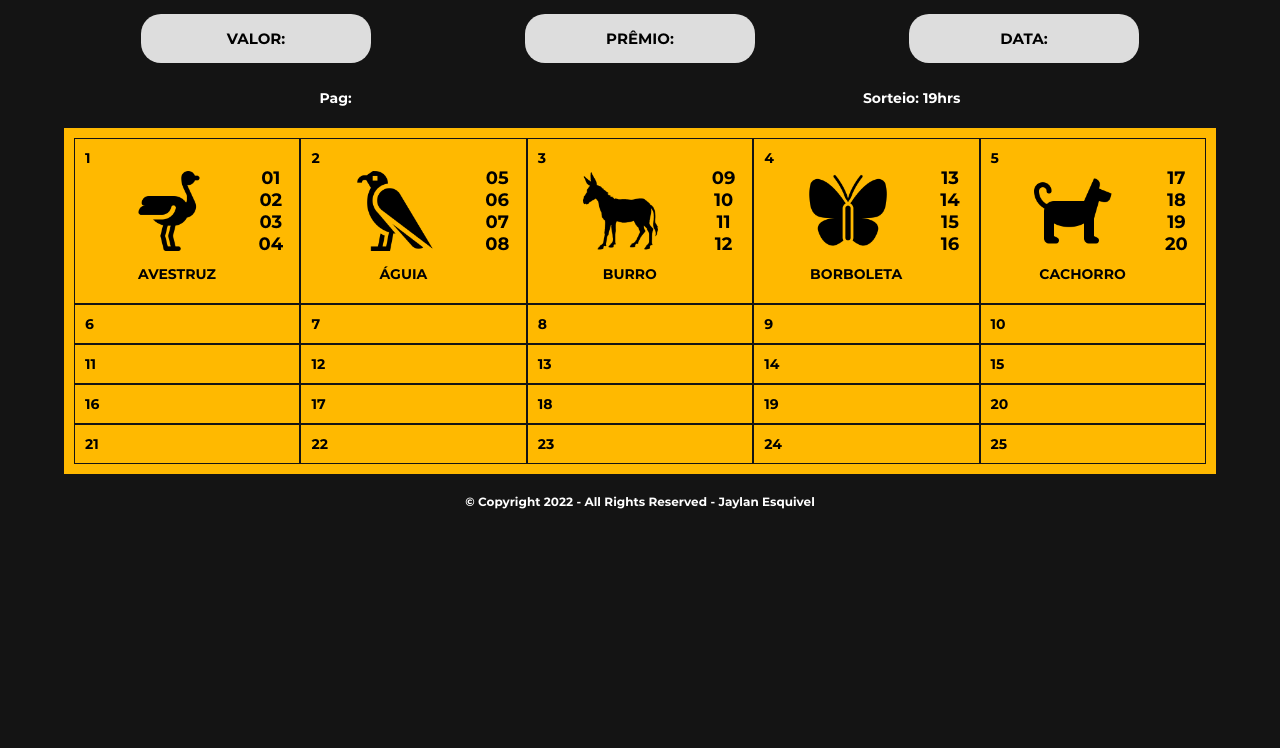
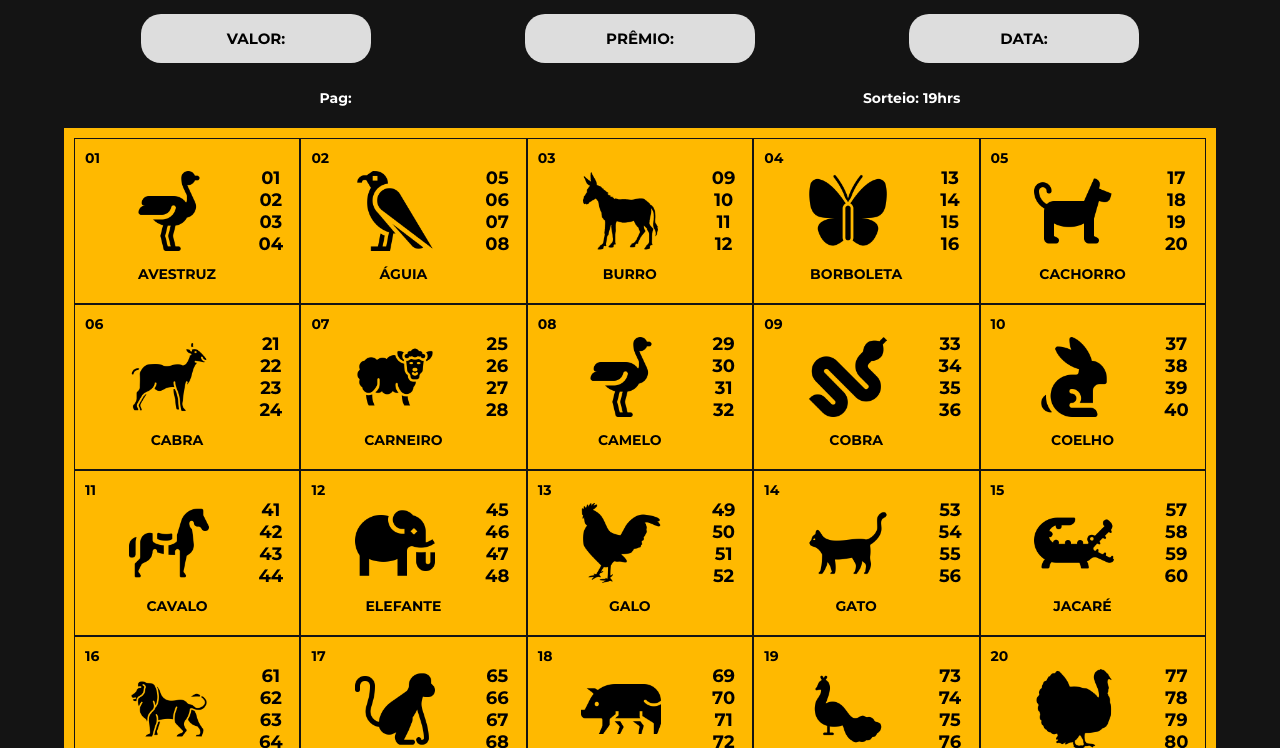
Before and after one commit to JaylanEsquivel/page-rifa-dezena, a plain HTML site: page index.html in a window 1280 px wide. Shown: the part 52-800 px from the top of the page. Drawn offline with Linux system fonts and the light colour scheme.

Commit message:
min-server de montagem de tela dinamica

```diff
--- a/assets/js/myfunctions.js
+++ b/assets/js/myfunctions.js
@@ -0,0 +1,50 @@
+$(document).ready(function() {
+    $.ajax({
+            url: "../assets/json/server.json",
+            type: "GET",
+            dataType: 'json',
+            error: function(jqXHR, textStatus, errorThrown){
+                console.log('jqXHR: \n'+jqXHR);
+                console.log('textStatus: \n'+textStatus);
+                console.log('errorThrown: \n'+errorThrown);
+            },
+            success: function(retorno){
+                var dados = JSON.parse(JSON.stringify(retorno['data']));
+                var html = "";
+                var cont = 0;
+
+                $.each(dados, function( p, item ){
+
+                    if(cont == 0){
+                        html +=    "<div class='bloco-2'>";
+                    }
+
+                        html +=    "       <div class='bilhete'>";
+                        html +=    "                <div class='bilhete-superior'>";
+                        html +=    "                   <span class='cod-grupo'>"+item.grupo+"</span>";
+                        html +=    "                </div>";
+                        html +=    "               <div class='bilhete-main'>";
+                        html +=    "                    <div class='image'><img src='."+item.image+"' /></div>";
+                        html +=    "                     <div class='numeros'>";
+                        html +=    "                        <span class='num'>"+item.numeros.one+"</span>";
+                        html +=    "                       <span class='num'>"+item.numeros.two+"</span>";
+                        html +=    "                       <span class='num'>"+item.numeros.three+"</span>";
+                        html +=    "                        <span class='num'>"+item.numeros.four+"</span>";
+                        html +=    "                    </div>";
+                        html +=    "                </div>";
+                        html +=    "               <div class='bilhete-inferior'>";
+                        html +=    "                    <span class='nome-grupo'>"+item.nome+"</span>";
+                        html +=    "                </div>";
+                        html +=    "        </div>";
+
+                    if(cont == 4){
+                        html +=    "    </div>";
+                        cont = 0;
+                    }else{
+                        cont++;
+                    }
+                });
+                $("#mainbar").html(html);
+            }
+    });
+});
--- /dev/null
+++ b/assets/json/server.json
@@ -0,0 +1,280 @@
+{
+   "data":[
+	   {
+		  "grupo":"01",
+		  "nome":"AVESTRUZ",
+		  "image": "/assets/img/animais/aveztruz.png",
+		  "numeros":{
+			 "one": "01",
+			 "two": "02",
+			 "three": "03",
+			 "four": "04"
+		  }
+	   },
+	   {
+		  "grupo":"02",
+		  "nome":"ÁGUIA",
+		  "image": "/assets/img/animais/aguia.png",
+		  "numeros":{
+			 "one": "05",
+			 "two": "06",
+			 "three": "07",
+			 "four": "08"
+		  }
+	   },
+	   {
+		  "grupo":"03",
+		  "nome":"BURRO",
+		  "image": "/assets/img/animais/burro.png",
+		  "numeros":{
+			 "one": "09",
+			 "two": "10",
+			 "three": "11",
+			 "four": "12"
+		  }
+	   },
+	   {
+		  "grupo":"04",
+		  "nome":"BORBOLETA",
+		  "image": "/assets/img/animais/borboleta.png",
+		  "numeros":{
+			 "one": "13",
+			 "two": "14",
+			 "three": "15",
+			 "four": "16"
+		  }
+	   },
+	   {
+		  "grupo":"05",
+		  "nome":"CACHORRO",
+		  "image": "/assets/img/animais/cachorro.png",
+		  "numeros":{
+			 "one": "17",
+			 "two": "18",
+			 "three": "19",
+			 "four": "20"
+		  }
+	   },
+	   {
+		  "grupo":"06",
+		  "nome":"CABRA",
+		  "image": "/assets/img/animais/cabra.png",
+		  "numeros":{
+			 "one": "21",
+			 "two": "22",
+			 "three": "23",
+			 "four": "24"
+		  }
+	   },
+	   {
+		  "grupo":"07",
+		  "nome":"CARNEIRO",
+		  "image": "/assets/img/animais/carneiro.png",
+		  "numeros":{
+			 "one": "25",
+			 "two": "26",
+			 "three": "27",
+			 "four": "28"
+		  }
+	   },
+	   {
+		  "grupo":"08",
+		  "nome":"CAMELO",
+		  "image": "/assets/img/animais/aveztruz.png",
+		  "numeros":{
+			 "one": "29",
+			 "two": "30",
+			 "three": "31",
+			 "four": "32"
+		  }
+	   },
+	   {
+		  "grupo":"09",
+		  "nome":"COBRA",
+		  "image": "/assets/img/animais/cobra.png",
+		  "numeros":{
+			 "one": "33",
+			 "two": "34",
+			 "three": "35",
+			 "four": "36"
+		  }
+	   },
+	   {
+		  "grupo":"10",
+		  "nome":"COELHO",
+		  "image": "/assets/img/animais/coelho.png",
+		  "numeros":{
+			 "one": "37",
+			 "two": "38",
+			 "three": "39",
+			 "four": "40"
+		  }
+	   },
+	   {
+		  "grupo":"11",
+		  "nome":"CAVALO",
+		  "image": "/assets/img/animais/cavalo.png",
+		  "numeros":{
+			 "one": "41",
+			 "two": "42",
+			 "three": "43",
+			 "four": "44"
+		  }
+	   },
+	   {
+		  "grupo":"12",
+		  "nome":"ELEFANTE",
+		  "image": "/assets/img/animais/elefante.png",
+		  "numeros":{
+			 "one": "45",
+			 "two": "46",
+			 "three": "47",
+			 "four": "48"
+		  }
+	   },
+	   {
+		  "grupo":"13",
+		  "nome":"GALO",
+		  "image": "/assets/img/animais/galo.png",
+		  "numeros":{
+			 "one": "49",
+			 "two": "50",
+			 "three": "51",
+			 "four": "52"
+		  }
+	   },
+	   {
+		  "grupo":"14",
+		  "nome":"GATO",
+		  "image": "/assets/img/animais/gato.png",
+		  "numeros":{
+			 "one": "53",
+			 "two": "54",
+			 "three": "55",
+			 "four": "56"
+		  }
+	   },
+	   {
+		  "grupo":"15",
+		  "nome":"JACARÉ",
+		  "image": "/assets/img/animais/jacare.png",
+		  "numeros":{
+			 "one": "57",
+			 "two": "58",
+			 "three": "59",
+			 "four": "60"
+		  }
+	   },
+	   {
+		  "grupo":"16",
+		  "nome":"LEÃO",
+		  "image": "/assets/img/animais/leao.png",
+		  "numeros":{
+			 "one": "61",
+			 "two": "62",
+			 "three": "63",
+			 "four": "64"
+		  }
+	   },
+	   {
+		  "grupo":"17",
+		  "nome":"MACACO",
+		  "image": "/assets/img/animais/macaco.png",
+		  "numeros":{
+			 "one": "65",
+			 "two": "66",
+			 "three": "67",
+			 "four": "68"
+		  }
+	   },
+	   {
+		  "grupo":"18",
+		  "nome":"PORCO",
+		  "image": "/assets/img/animais/porco.png",
+		  "numeros":{
+			 "one": "69",
+			 "two": "70",
+			 "three": "71",
+			 "four": "72"
+		  }
+	   },
+	   {
+		  "grupo":"19",
+		  "nome":"PAVÃO",
+		  "image": "/assets/img/animais/pavao.png",
+		  "numeros":{
+			 "one": "73",
+			 "two": "74",
+			 "three": "75",
+			 "four": "76"
+		  }
+	   },
+	   {
+		  "grupo":"20",
+		  "nome":"PERU",
+		  "image": "/assets/img/animais/peru.png",
+		  "numeros":{
+			 "one": "77",
+			 "two": "78",
+			 "three": "79",
+			 "four": "80"
+		  }
+	   },
+	   {
+		  "grupo":"21",
+		  "nome":"TOURO",
+		  "image": "/assets/img/animais/touro.png",
+		  "numeros":{
+			 "one": "81",
+			 "two": "82",
+			 "three": "83",
+			 "four": "84"
+		  }
+	   },
+	   {
+		  "grupo":"22",
+		  "nome":"TIGRE",
+		  "image": "/assets/img/animais/tigre.png",
+		  "numeros":{
+			 "one": "85",
+			 "two": "86",
+			 "three": "87",
+			 "four": "88"
+		  }
+	   },
+	   {
+		  "grupo":"23",
+		  "nome":"URSO",
+		  "image": "/assets/img/animais/urso-polar.png",
+		  "numeros":{
+			 "one": "89",
+			 "two": "90",
+			 "three": "91",
+			 "four": "92"
+		  }
+	   },
+
+	   {
+		  "grupo":"24",
+		  "nome":"VEADO",
+		  "image": "/assets/img/animais/veado.png",
+		  "numeros":{
+			 "one": "93",
+			 "two": "94",
+			 "three": "95",
+			 "four": "96"
+		  }
+	   },
+	   {
+		  "grupo":"25",
+		  "nome":"VACA",
+		  "image": "/assets/img/animais/vaca.png",
+		  "numeros":{
+			 "one": "97",
+			 "two": "98",
+			 "three": "99",
+			 "four": "00"
+		  }
+	   }
+	]
+}
--- a/index.html
+++ b/index.html
@@ -29,124 +29,7 @@
             </div>
         </header>
         <main>
-            <div id="mainbar">
-                <div class="bloco-2">
-                    <div class="bilhete">
-                            <div class="bilhete-superior">
-                                <span class="cod-grupo">1</span>
-                            </div>
-                            <div class="bilhete-main">
-                                <div class="image"><img src="./assets/img/animais/aveztruz.png" /></div>
-                                <div class="numeros">
-                                    <span class="num">01</span>
-                                    <span class="num">02</span>
-                                    <span class="num">03</span>
-                                    <span class="num">04</span>
-                                </div>
-                            </div>
-                            <div class="bilhete-inferior">
-                                <span class="nome-grupo">AVESTRUZ</span>
-                            </div>
-                    </div>
-                    <div class="bilhete">
-                        <div class="bilhete-superior">
-                            <span class="cod-grupo">2</span>
-                        </div>
-                        <div class="bilhete-main">
-                            <div class="image"><img src="./assets/img/animais/aguia.png" /></div>
-                            <div class="numeros">
-                                <span class="num">05</span>
-                                <span class="num">06</span>
-                                <span class="num">07</span>
-                                <span class="num">08</span>
-                            </div>
-                        </div>
-                        <div class="bilhete-inferior">
-                            <span class="nome-grupo">ÁGUIA</span>
-                        </div>
-                    </div>
-                    <div class="bilhete">
-                        <div class="bilhete-superior">
-                            <span class="cod-grupo">3</span>
-                        </div>
-                        <div class="bilhete-main">
-                            <div class="image"><img src="./assets/img/animais/burro.png" /></div>
-                            <div class="numeros">
-                                <span class="num">09</span>
-                                <span class="num">10</span>
-                                <span class="num">11</span>
-                                <span class="num">12</span>
-                            </div>
-                        </div>
-                        <div class="bilhete-inferior">
-                            <span class="nome-grupo">BURRO</span>
-                        </div>
-                    </div>
-                    <div class="bilhete">
-                        <div class="bilhete-superior">
-                            <span class="cod-grupo">4</span>
-                        </div>
-                        <div class="bilhete-main">
-                            <div class="image"><img src="./assets/img/animais/borboleta.png" /></div>
-                            <div class="numeros">
-                                <span class="num">13</span>
-                                <span class="num">14</span>
-                                <span class="num">15</span>
-                                <span class="num">16</span>
-                            </div>
-                        </div>
-                        <div class="bilhete-inferior">
-                            <span class="nome-grupo">BORBOLETA</span>
-                        </div>
-                    </div>
-                    <div class="bilhete">
-                        <div class="bilhete-superior">
-                            <span class="cod-grupo">5</span>
-                        </div>
-                        <div class="bilhete-main">
-                            <div class="image"><img src="./assets/img/animais/cachorro.png" /></div>
-                            <div class="numeros">
-                                <span class="num">17</span>
-                                <span class="num">18</span>
-                                <span class="num">19</span>
-                                <span class="num">20</span>
-                            </div>
-                        </div>
-                        <div class="bilhete-inferior">
-                            <span class="nome-grupo">CACHORRO</span>
-                        </div>
-
-                    </div>
-                </div>
-                <div class="bloco-2">
-                    <div class="bilhete">6</div>
-                    <div class="bilhete">7</div>
-                    <div class="bilhete">8</div>
-                    <div class="bilhete">9</div>
-                    <div class="bilhete">10</div>
-                </div>
-                <div class="bloco-2">
-                    <div class="bilhete">11</div>
-                    <div class="bilhete">12</div>
-                    <div class="bilhete">13</div>
-                    <div class="bilhete">14</div>
-                    <div class="bilhete">15</div>
-                </div>
-                <div class="bloco-2">
-                    <div class="bilhete">16</div>
-                    <div class="bilhete">17</div>
-                    <div class="bilhete">18</div>
-                    <div class="bilhete">19</div>
-                    <div class="bilhete">20</div>
-                </div>
-                <div class="bloco-2">
-                    <div class="bilhete">21</div>
-                    <div class="bilhete">22</div>
-                    <div class="bilhete">23</div>
-                    <div class="bilhete">24</div>
-                    <div class="bilhete">25</div>
-                </div>
-            </div>
+            <div id="mainbar"></div>
         </main>
         <footer>
             <div id="footbar">
```
Also changed, not shown: assets/img/animais/jacare.png (renamed from assets/img/animais/crocodilo.png), assets/img/animais/porco.png (renamed from assets/img/animais/carne-de-porco.png).
